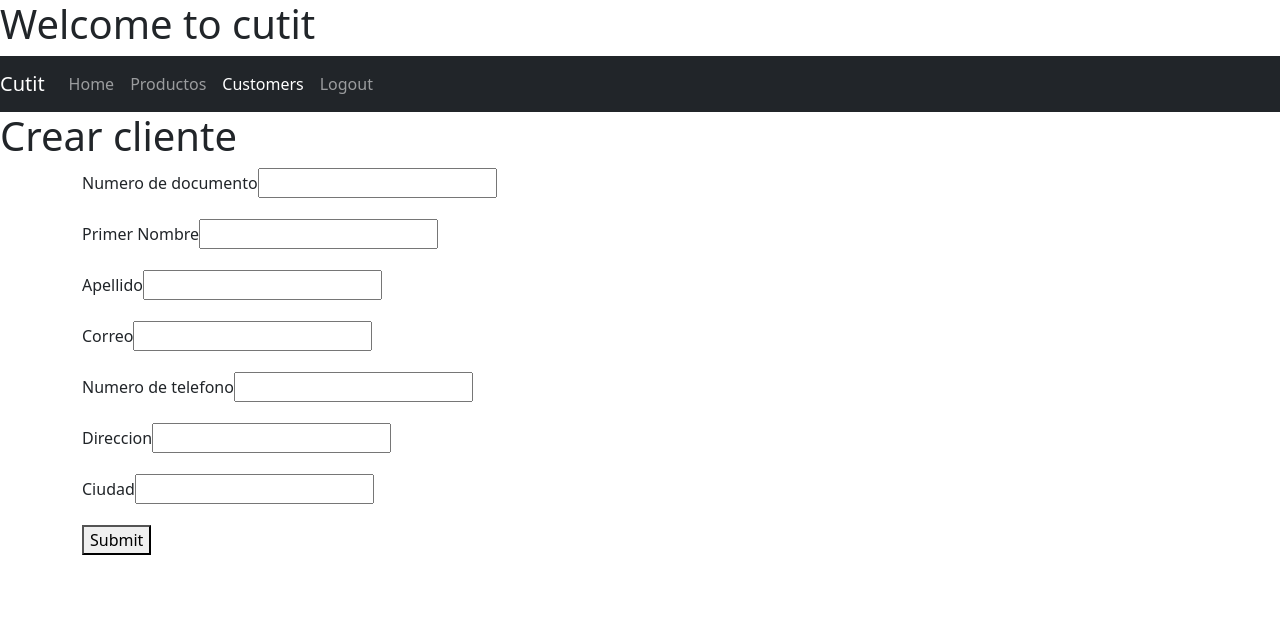
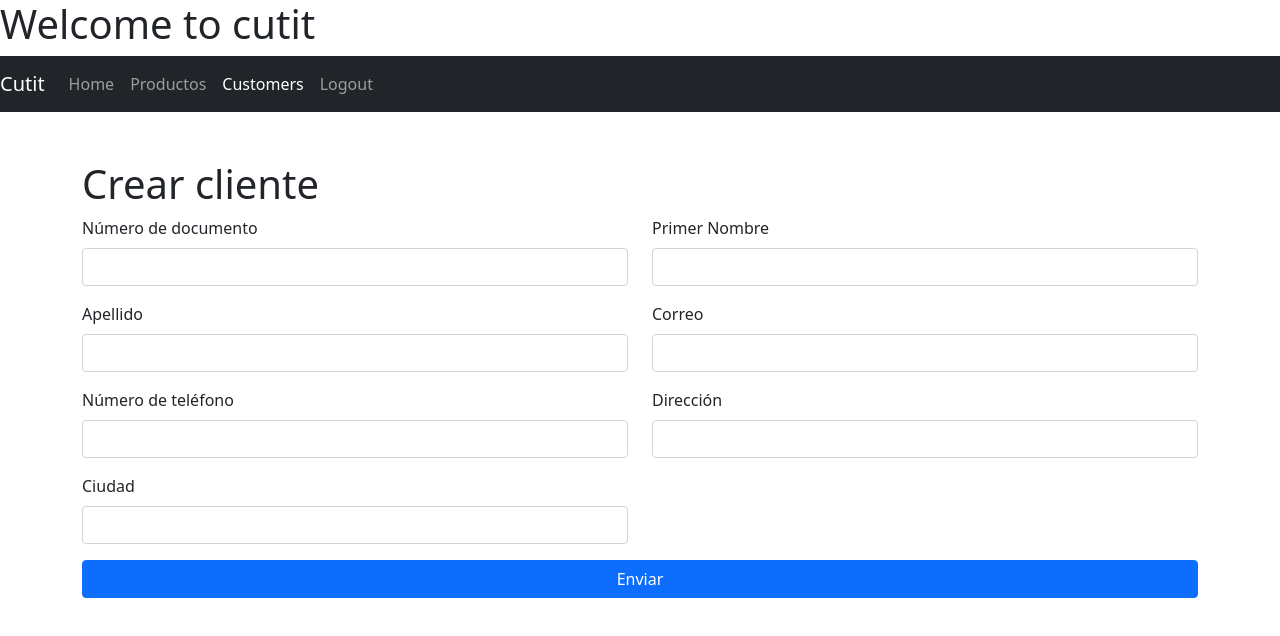
Before and after one commit to Gerentes-dev/cutit-front, a React (Vite) app: page /customers/create in a window 1280 px wide. Shown: the top 636 px of the page. Built offline with nearby package versions, Linux system fonts and the light colour scheme; no server answers.

Commit message:
Added customer update form and query by ID

```diff
--- a/src/cutit/pages/Customer/CustomerForm.tsx
+++ b/src/cutit/pages/Customer/CustomerForm.tsx
@@ -1,24 +1,62 @@
-import { Formik, Form, Field,  ErrorMessage } from 'formik';
+import { Formik, Form, Field, ErrorMessage } from 'formik';
 import { addCustomer } from '../../services/customers';
 
 export const CustomerForm = () => {
   return (
-        <div>
+    <div className="container mt-5">
       <h1>Crear cliente</h1>
       <Formik
-          initialValues={{ documentNumber: '', documentType: '', lastName: '',email: '',phoneNumber: '',address:'',city:'' }}
+        initialValues={{
+          documentNumber: '',
+          documentType: '',
+          firstName: '',
+          lastName: '',
+          email: '',
+          phoneNumber: '',
+          address:'',
+          city:''
+        }}
         validate={values => {
-          /*  const errors = {};
+          const errors: Partial<any> = {};
+
+          // Validaciones para todos los campos
+          if (!values.documentNumber) {
+            errors.documentNumber = 'Número de documento es obligatorio';
+          }
+
+          if (!values.firstName) {
+            errors.firstName = 'Primer nombre es obligatorio';
+          }
+
+          if (!values.lastName) {
+            errors.lastName = 'Apellido es obligatorio';
+          }
+
           if (!values.email) {
-              errors.email = 'Required';
+            errors.email = 'Correo es obligatorio';
           } else if (
             !/^[A-Z0-9._%+-]+@[A-Z0-9.-]+\.[A-Z]{2,}$/i.test(values.email)
           ) {
-              errors.email = 'Invalid email address';
+            errors.email = 'Dirección de correo electrónico inválida';
           }
-            return errors;*/
+
+          if (!values.phoneNumber) {
+            errors.phoneNumber = 'Número de teléfono es obligatorio';
+          } else if (!/^\d{10}$/.test(values.phoneNumber)) {
+            errors.phoneNumber = 'Número de teléfono debe tener 10 dígitos';
+          }
+
+          if (!values.address) {
+            errors.address = 'Dirección es obligatoria';
+          }
+
+          if (!values.city) {
+            errors.city = 'Ciudad es obligatoria';
+          }
+
+          return errors;
         }}
-          onSubmit={(values, { setSubmitting }) => {
+        onSubmit={(values, { setSubmitting, resetForm }) => {
           addCustomer({
             'documentNumber': values.documentNumber,
             'documentType':'CC',
@@ -30,7 +68,10 @@ export const CustomerForm = () => {
             'city': values.city
           }).then((resp) => {
             console.log(resp);
+            // Aquí puedes limpiar los campos después de guardar la data
+            resetForm();
           });
+
           setTimeout(() => {
             alert(JSON.stringify(values, null, 2));
             setSubmitting(false);
@@ -38,48 +79,57 @@ export const CustomerForm = () => {
         }}
       >
         {({ isSubmitting }) => (
-            <Form className='container'>
-              <div className="mb-3">
-                <label className="form-label">Numero de documento</label>
-                <Field type="text" name="documentNumber" />
-                <ErrorMessage name="documentNumber" component="div" />
+          <Form className="row">
+            <div className="col-md-6 mb-3">
+              <label className="form-label">Número de documento</label>
+              <Field type="text" name="documentNumber" className="form-control" />
+              <ErrorMessage name="documentNumber" component="div" className="text-danger" />
             </div>
-              <div className="mb-3">
+
+            <div className="col-md-6 mb-3">
               <label className="form-label">Primer Nombre</label>
-                <Field type="text" name="firstName" />
-                <ErrorMessage name="firstName" component="div" />
+              <Field type="text" name="firstName" className="form-control" />
+              <ErrorMessage name="firstName" component="div" className="text-danger" />
             </div>
-              <div className="mb-3">
+
+            <div className="col-md-6 mb-3">
               <label className="form-label">Apellido</label>
-                <Field type="text" name="lastName" />
-                <ErrorMessage name="lastName" component="div" />
+              <Field type="text" name="lastName" className="form-control" />
+              <ErrorMessage name="lastName" component="div" className="text-danger" />
             </div>
-              <div className="mb-3">
+
+            <div className="col-md-6 mb-3">
               <label className="form-label">Correo</label>
-                <Field type="email" name="email" />
-                <ErrorMessage name="email" component="div" />
+              <Field type="email" name="email" className="form-control" />
+              <ErrorMessage name="email" component="div" className="text-danger" />
             </div>
-              <div className="mb-3">
-                <label className="form-label">Numero de telefono</label>
-                <Field type="number" name="phoneNumber" />
-                <ErrorMessage name="phoneNumber" component="div" />
+
+            <div className="col-md-6 mb-3">
+              <label className="form-label">Número de teléfono</label>
+              <Field type="number" name="phoneNumber" className="form-control" />
+              <ErrorMessage name="phoneNumber" component="div" className="text-danger" />
             </div>
-              <div className="mb-3">
-                <label className="form-label">Direccion</label>
-                <Field type="text" name="address" />
-                <ErrorMessage name="address" component="div" />
+
+            <div className="col-md-6 mb-3">
+              <label className="form-label">Dirección</label>
+              <Field type="text" name="address" className="form-control" />
+              <ErrorMessage name="address" component="div" className="text-danger" />
             </div>
-              <div className="mb-3">
+
+            <div className="col-md-6 mb-3">
               <label className="form-label">Ciudad</label>
-                <Field type="text" name="city" />
-                <ErrorMessage name="city" component="div" />
+              <Field type="text" name="city" className="form-control" />
+              <ErrorMessage name="city" component="div" className="text-danger" />
             </div>
-              <button type="submit" disabled={isSubmitting}>
-                Submit
+
+            <div className="col-12">
+              <button type="submit" disabled={isSubmitting} className="btn btn-primary w-100">
+                Enviar
               </button>
+            </div>
           </Form>
         )}
       </Formik>
     </div>
-    )
-  }
+  );
+};
--- /dev/null
+++ b/src/cutit/pages/Customer/CustomerFormId.tsx
@@ -0,0 +1,142 @@
+import React, { useEffect, useState } from 'react';
+import { Formik, Form, Field, ErrorMessage } from 'formik';
+import { getCustomerById, updateCustomer } from '../../services/customers'; // Asegúrate de tener estas funciones
+import { useParams } from 'react-router-dom'; // Import useParams
+
+interface Customer {
+  id: string;
+  documentNumber: string;
+  documentType: string;
+  firstName: string;
+  lastName: string;
+  email: string;
+  phoneNumber: string;
+  address: string;
+  city: string;
+}
+
+export const CustomerFormId = () => {
+    const { id } = useParams<{ id: string }>(); // Retrieve id from the URL
+    const [customerData, setCustomerData] = useState<Customer | null>(null);
+
+    useEffect(() => {
+        if (id) {
+        const fetchCustomer = async () => {
+            try {
+            const response = await getCustomerById(id);
+            setCustomerData(response);
+            } catch (error) {
+            console.error('Error fetching customer:', error);
+            }
+        };
+
+        fetchCustomer();
+        }
+    }, [id]);
+  // Si los datos del cliente no están disponibles, mostramos un mensaje de carga
+  if (!customerData) {
+    return <div>Cargando datos del cliente...</div>;
+  }
+
+  return (
+    <div className="container mt-5">
+      <h1>{customerData.id ? 'Actualizar Cliente' : 'Crear Cliente'}</h1>
+      <Formik
+        initialValues={{
+          documentNumber: customerData.documentNumber,
+          documentType: customerData.documentType,
+          firstName: customerData.firstName,
+          lastName: customerData.lastName,
+          email: customerData.email,
+          phoneNumber: customerData.phoneNumber,
+          address: customerData.address,
+          city: customerData.city,
+        }}
+        validate={values => {
+          const errors: Partial<any> = {};
+
+          if (!values.documentNumber) errors.documentNumber = 'Número de documento es obligatorio';
+          if (!values.firstName) errors.firstName = 'Primer nombre es obligatorio';
+          if (!values.lastName) errors.lastName = 'Apellido es obligatorio';
+          if (!values.email) errors.email = 'Correo es obligatorio';
+          else if (!/^[A-Z0-9._%+-]+@[A-Z0-9.-]+\.[A-Z]{2,}$/i.test(values.email)) {
+            errors.email = 'Dirección de correo electrónico inválida';
+          }
+          if (!values.phoneNumber) errors.phoneNumber = 'Número de teléfono es obligatorio';
+          else if (!/^\d{10}$/.test(values.phoneNumber)) {
+            errors.phoneNumber = 'Número de teléfono debe tener 10 dígitos';
+          }
+          if (!values.address) errors.address = 'Dirección es obligatoria';
+          if (!values.city) errors.city = 'Ciudad es obligatoria';
+
+          return errors;
+        }}
+        onSubmit={async (values, { setSubmitting }) => {
+          try {
+            if (customerData.id) {
+              // Si existe un ID, actualizamos el cliente
+              await updateCustomer(customerData.id, values); // Aquí llamamos a la API de actualización
+            }
+            alert('Formulario enviado correctamente');
+          } catch (error) {
+            console.error('Error en la actualización del cliente:', error);
+            alert('Hubo un error al enviar los datos');
+          }
+          setSubmitting(false);
+        }}
+      >
+        {({ isSubmitting }) => (
+          <Form className="row">
+            <div className="col-md-6 mb-3">
+              <label className="form-label">Número de documento</label>
+              <Field type="text" name="documentNumber" className="form-control" />
+              <ErrorMessage name="documentNumber" component="div" className="text-danger" />
+            </div>
+
+            <div className="col-md-6 mb-3">
+              <label className="form-label">Primer Nombre</label>
+              <Field type="text" name="firstName" className="form-control" />
+              <ErrorMessage name="firstName" component="div" className="text-danger" />
+            </div>
+
+            <div className="col-md-6 mb-3">
+              <label className="form-label">Apellido</label>
+              <Field type="text" name="lastName" className="form-control" />
+              <ErrorMessage name="lastName" component="div" className="text-danger" />
+            </div>
+
+            <div className="col-md-6 mb-3">
+              <label className="form-label">Correo</label>
+              <Field type="email" name="email" className="form-control" />
+              <ErrorMessage name="email" component="div" className="text-danger" />
+            </div>
+
+            <div className="col-md-6 mb-3">
+              <label className="form-label">Número de teléfono</label>
+              <Field type="number" name="phoneNumber" className="form-control" />
+              <ErrorMessage name="phoneNumber" component="div" className="text-danger" />
+            </div>
+
+            <div className="col-md-6 mb-3">
+              <label className="form-label">Dirección</label>
+              <Field type="text" name="address" className="form-control" />
+              <ErrorMessage name="address" component="div" className="text-danger" />
+            </div>
+
+            <div className="col-md-6 mb-3">
+              <label className="form-label">Ciudad</label>
+              <Field type="text" name="city" className="form-control" />
+              <ErrorMessage name="city" component="div" className="text-danger" />
+            </div>
+
+            <div className="col-12">
+              <button type="submit" disabled={isSubmitting} className="btn btn-primary w-100">
+                {customerData.id ? 'Actualizar Cliente' : 'Crear Cliente'}
+              </button>
+            </div>
+          </Form>
+        )}
+      </Formik>
+    </div>
+  );
+};
--- a/src/router/AppRouter.tsx
+++ b/src/router/AppRouter.tsx
@@ -5,6 +5,7 @@ import { Customers } from '../cutit/pages/Customers'
 import { Navbar } from '../ui'
 import { Products } from '../cutit/pages/Products'
 import { CustomerForm } from '../cutit/pages/Customer/CustomerForm'
+import { CustomerFormId } from '../cutit/pages/Customer/CustomerFormId'
 
 export const AppRouter = () => {
    return (
@@ -16,6 +17,7 @@ export const AppRouter = () => {
             <Route path="/tools" element={<Tools />} />
             <Route path="/customers" element={<Customers />} />
             <Route path="/customers/create" element={<CustomerForm />} />
+            <Route path="/customers/edit/:id" element={<CustomerFormId />} />
             <Route path="/" element={<Navigate to="/" />} />
          </Routes>
       </>
```
Also changed, not shown: src/cutit/services/customers.ts (+20 -0 lines). Lines whose indentation alone changed are shown as unchanged.
